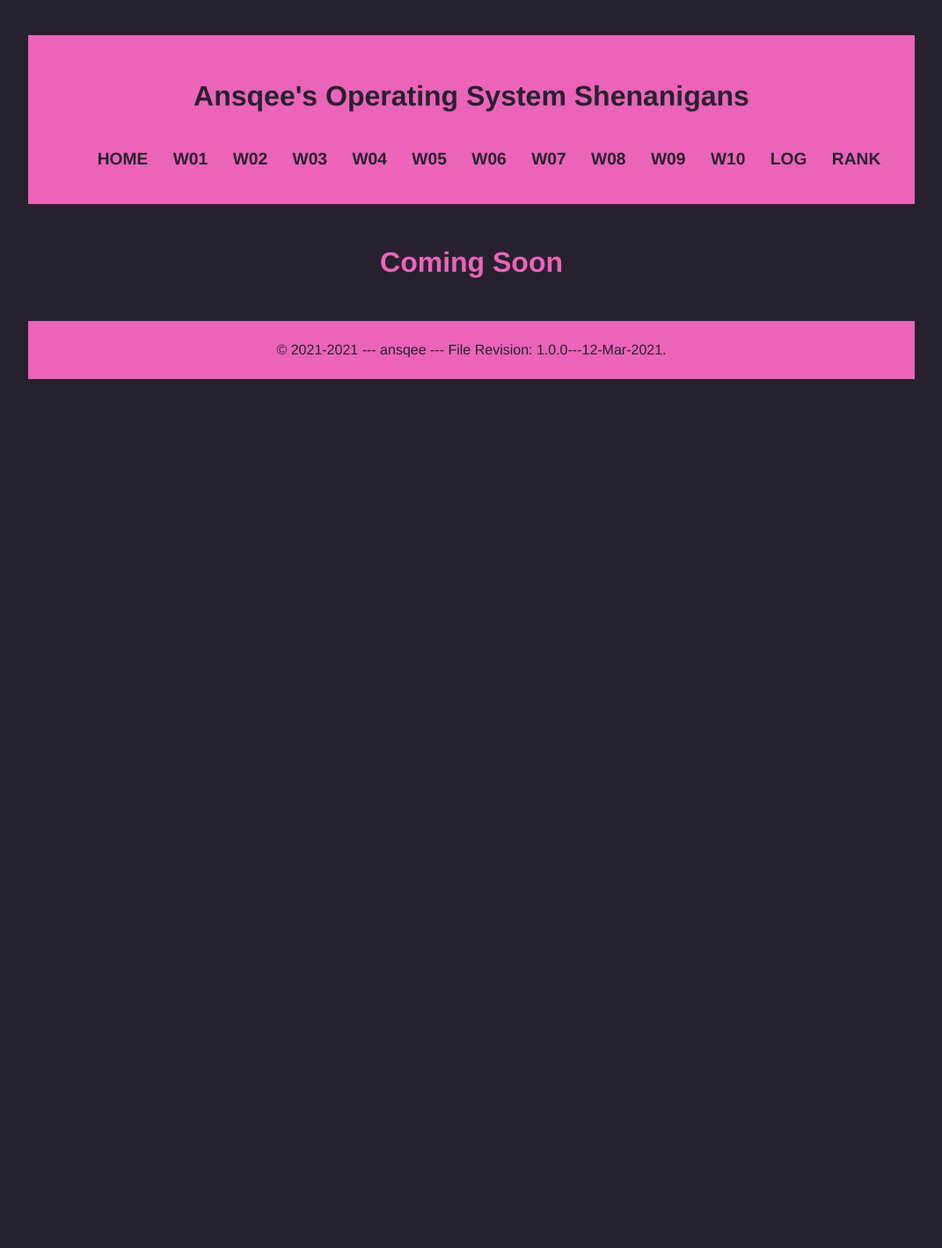
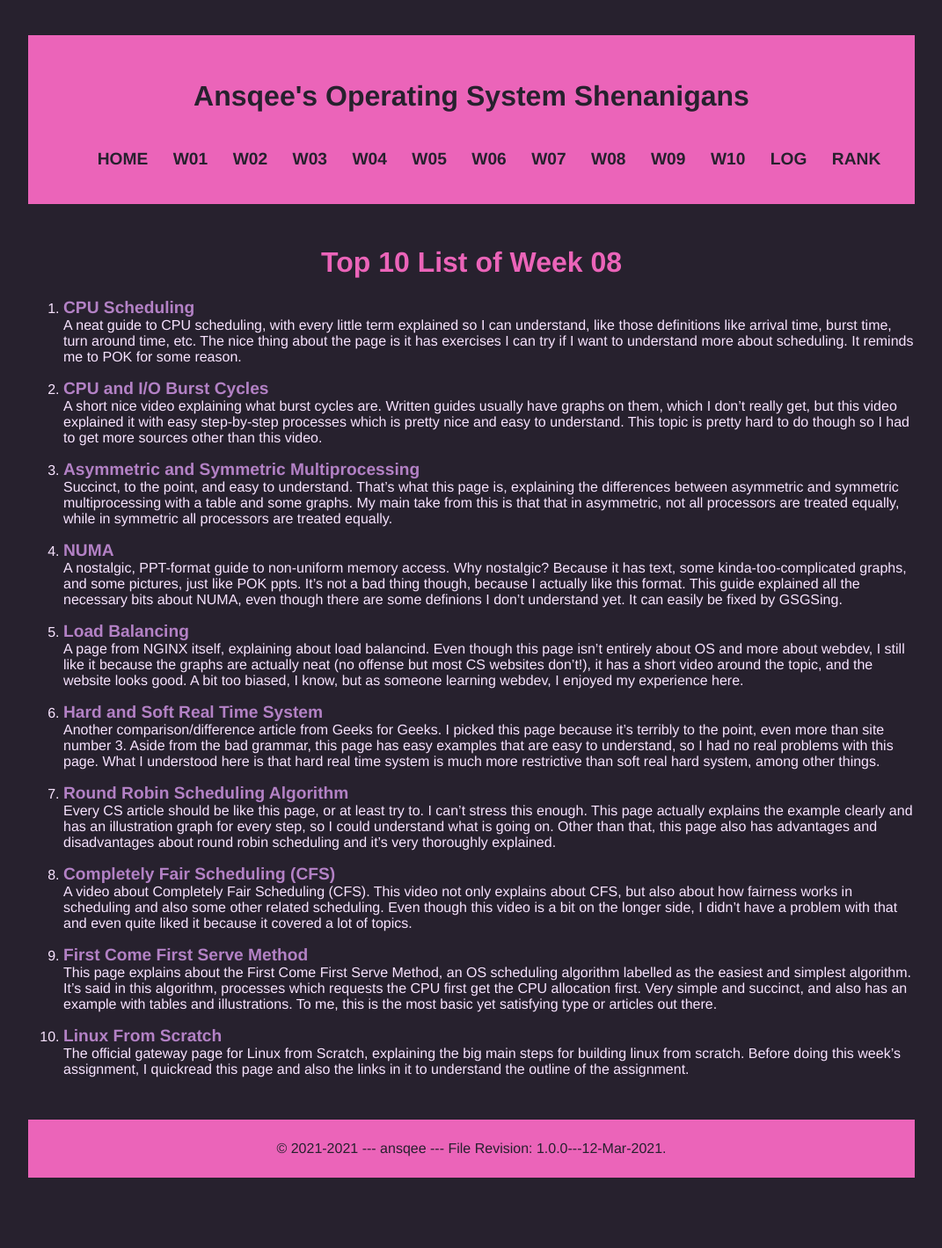
Before and after one commit to ansqee/os211, a Jekyll site: the page built from w08.md, in a window 1280 px wide. Shown: the whole page at 88% size, without its empty margins (104-1175 px from the left). Built offline with Jekyll 4.4.1, drawn with Linux system fonts in a browser that asks for light colours; before the commit the page ends 900 px from its top, so only the background shows below that.

Commit message:
Done TXT files for W08

```diff
--- a/TXT/mylog.txt
+++ b/TXT/mylog.txt
@@ -29,3 +29,6 @@ ZCZC W06 60 L16 Top 10 List
 ZCZC W07 100 L02 ZOOM related
 ZCZC W07 120 L05 GSGS Related
 ZCZC W07 20 L04 GitHub Pages: setting, etc.
+ZCZC W08 150 L21 VirtualBox: install GNU/Linux, etc.
+ZCZC W08 90 L16 Top 10 List
+ZCZC W08 30 L05 GSGS Related
--- a/TXT/myrank.txt
+++ b/TXT/myrank.txt
@@ -17,3 +17,6 @@ ZCZC W05 asfiowilma
 ZCZC W06 ardi-nusantara
 ZCZC W06 arsyandatj
 ZCZC W06 azkafitria
+ZCZC W07 antoniusanggito
+ZCZC W07 arroganthooman
+ZCZC W07 asfiowilma
--- a/w08.md
+++ b/w08.md
@@ -4,4 +4,34 @@ title: "Week 08 Top 10"
 permalink: /W08/
 ---
 
-# Coming Soon
+# Top 10 List of Week 08
+
+1. [CPU Scheduling](https://www.geeksforgeeks.org/cpu-scheduling-in-operating-systems/)<br>
+A neat guide to CPU scheduling, with every little term explained so I can understand, like those definitions like arrival time, burst time, turn around time, etc. The nice thing about the page is it has exercises I can try if I want to understand more about scheduling. It reminds me to POK for some reason.
+
+2. [CPU and I/O Burst Cycles](https://youtu.be/pVzb3TUcDLo)<br>
+A short nice video explaining what burst cycles are. Written guides usually have graphs on them, which I don't really get, but this video explained it with easy step-by-step processes which is pretty nice and easy to understand. This topic is pretty hard to do though so I had to get more sources other than this video.
+
+3. [Asymmetric and Symmetric Multiprocessing](https://www.geeksforgeeks.org/difference-between-asymmetric-and-symmetric-multiprocessing/)<br>
+Succinct, to the point, and easy to understand. That's what this page is, explaining the differences between asymmetric and symmetric multiprocessing with a table and some graphs. My main take from this is that that in asymmetric, not all processors are treated equally, while in symmetric all processors are treated equally.
+
+4. [NUMA](https://www.cc.gatech.edu/~echow/ipcc/hpc-course/HPC-numa.pdf)<br>
+A nostalgic, PPT-format guide to non-uniform memory access. Why nostalgic? Because it has text, some kinda-too-complicated graphs, and some pictures, just like POK ppts. It's not a bad thing though, because I actually like this format. This guide explained all the necessary bits about NUMA, even though there are some definions I don't understand yet. It can easily be fixed by GSGSing.
+
+5. [Load Balancing](https://www.nginx.com/resources/glossary/load-balancing/)<br>
+A page from NGINX itself, explaining about load balancind. Even though this page isn't entirely about OS and more about webdev, I still like it because the graphs are actually neat (no offense but most CS websites don't!), it has a short video around the topic, and the website looks good. A bit too biased, I know, but as someone learning webdev, I enjoyed my experience here.
+
+6. [Hard and Soft Real Time System](https://www.geeksforgeeks.org/difference-between-hard-real-time-and-soft-real-time-system/)<br>
+Another comparison/difference article from Geeks for Geeks. I picked this page because it's terribly to the point, even more than site number 3. Aside from the bad grammar, this page has easy examples that are easy to understand, so I had no real problems with this page. What I understood here is that hard real time system is much more restrictive than soft real hard system, among other things.
+
+7. [Round Robin Scheduling Algorithm](https://www.guru99.com/round-robin-scheduling-example.html)<br>
+Every CS article should be like this page, or at least try to. I can't stress this enough. This page actually explains the example clearly and has an illustration graph for every step, so I could understand what is going on. Other than that, this page also has advantages and disadvantages about round robin scheduling and it's very thoroughly explained.
+
+8. [Completely Fair Scheduling (CFS)](https://youtu.be/scfDOof9pww)<br>
+A video about Completely Fair Scheduling (CFS). This video not only explains about CFS, but also about how fairness works in scheduling and also some other related scheduling. Even though this video is a bit on the longer side, I didn't have a problem with that and even quite liked it because it covered a lot of topics.
+
+9. [First Come First Serve Method](https://www.guru99.com/fcfs-scheduling.html)<br>
+This page explains about the First Come First Serve Method, an OS scheduling algorithm labelled as the easiest and simplest algorithm. It's said in this algorithm, processes which requests the CPU first get the CPU allocation first. Very simple and succinct, and also has an example with tables and illustrations. To me, this is the most basic yet satisfying type or articles out there.
+
+10. [Linux From Scratch](https://www.linuxfromscratch.org/lfs/view/10.1/chapter01/how.html)<br>
+The official gateway page for Linux from Scratch, explaining the big main steps for building linux from scratch. Before doing this week's assignment, I quickread this page and also the links in it to understand the outline of the assignment.
```
